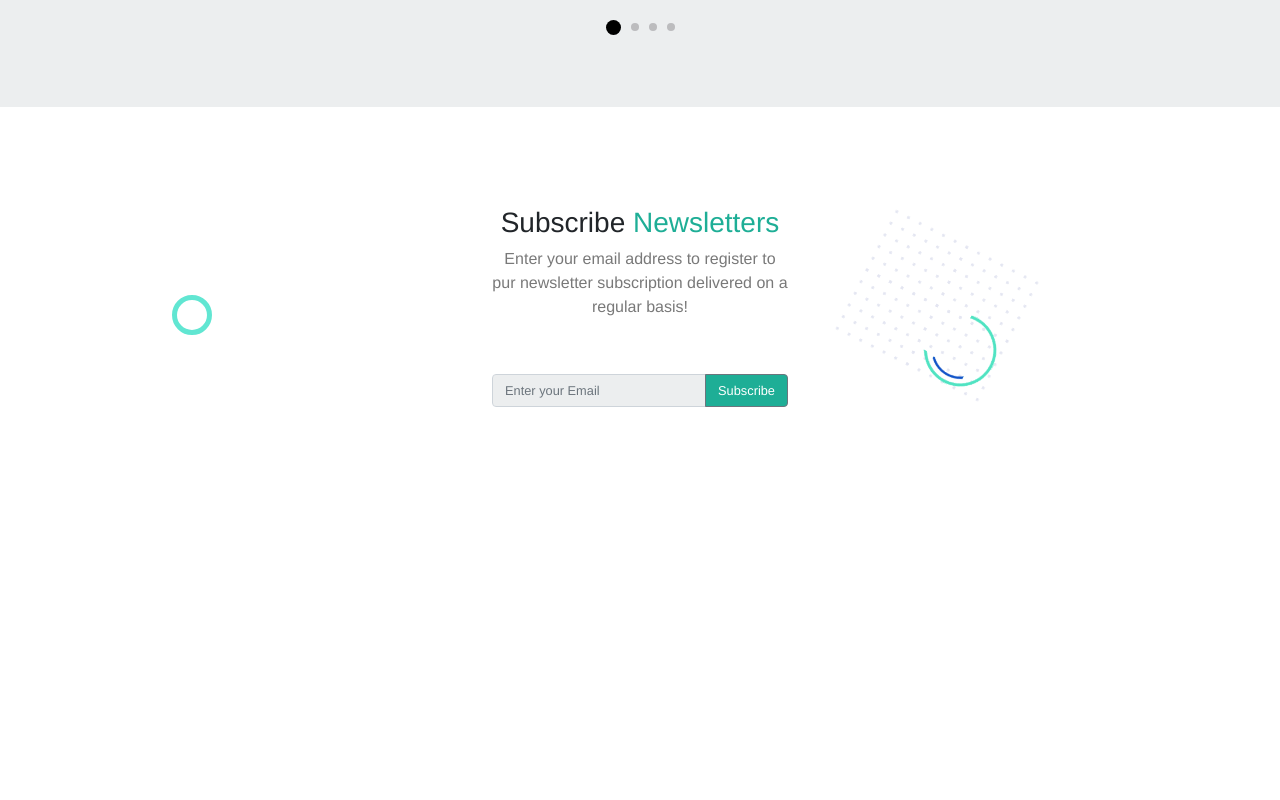
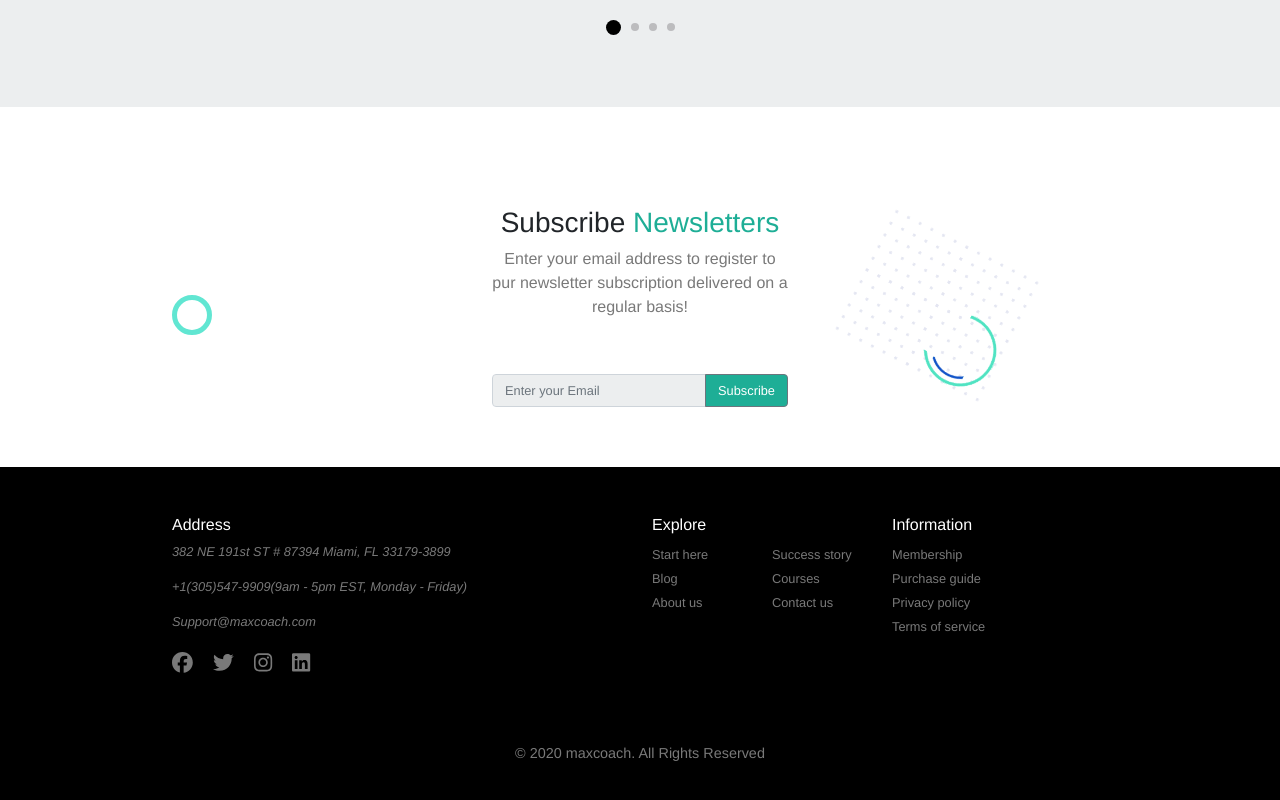
Before and after one commit to NuvoloniM/proj-html-vuejs, a Vue app: page / in a window 1280 px wide. Shown: the part 4899-5699 px from the top of the page. Before the commit the page ends 5366 px from the top, so only its background shows below. Built offline with nearby package versions, Linux system fonts and the light colour scheme.

Commit message:
Footer Section

```diff
--- a/package.json
+++ b/package.json
@@ -9,6 +9,7 @@
   },
   "dependencies": {
     "@fortawesome/fontawesome-svg-core": "^6.1.1",
+    "@fortawesome/free-brands-svg-icons": "^6.1.1",
     "@fortawesome/free-regular-svg-icons": "^6.1.1",
     "@fortawesome/free-solid-svg-icons": "^6.1.1",
     "@fortawesome/vue-fontawesome": "^2.0.6",
--- a/src/App.vue
+++ b/src/App.vue
@@ -11,6 +11,9 @@
       <CommentSection/>
       <SubscribeSection/>
     </main>
+    <footer>
+      <FooterSection/>
+    </footer>
   </div>
 </template>
 
@@ -29,6 +32,7 @@ import EventSection from './components/main/EventSection.vue';
 import CommentSection from './components/main/CommentSection.vue';
 import SubscribeSection from './components/main/SubscribeSection.vue';
 // * Footer components *
+import FooterSection from './components/footer/FooterSection.vue';
 
 
 export default {
@@ -43,6 +47,7 @@ export default {
     EventSection,
     CommentSection,
     SubscribeSection,
+    FooterSection,
   }
 }
 </script>
@@ -54,4 +59,8 @@ export default {
 #app {
   font-family: Avenir, Helvetica, Arial, sans-serif;
 }
+
+footer {
+  background-color: #000;
+}
 </style>
--- /dev/null
+++ b/src/components/footer/FooterSection.vue
@@ -0,0 +1,36 @@
+<template>
+    <div class="container w-75 mx-auto">
+        <div class="row justify-content-between py-5">
+            <FooterAddress/>
+            <FooterMenu/>
+        </div>
+        <div class="copyright"> &copy; 2020 maxcoach. All Rights Reserved </div>
+    </div>
+</template>
+
+<script>
+
+import FooterAddress from '../footer/partials/FooterAddress.vue';
+import FooterMenu from '../footer/partials/FooterMenu.vue';
+
+export default {
+    name:  'FooterSection',
+    components: {
+        FooterAddress,
+        FooterMenu,
+    }
+}
+</script>
+
+<style lang="scss" scoped>
+
+@import '../../assets/style/variables.scss';
+
+.copyright{
+ font-size: 0.9em;
+ color: $comment_text;
+ text-align: center;
+ padding-bottom: 40px;
+}
+
+</style>
--- /dev/null
+++ b/src/components/footer/partials/FooterAddress.vue
@@ -0,0 +1,74 @@
+<template>
+    <div class="col-4">
+        <h6> Address</h6>
+        <p>382 NE 191st ST # 87394 Miami, FL 33179-3899</p>
+        <p>+1(305)547-9909(9am - 5pm EST, Monday - Friday)</p>
+        <p>Support@maxcoach.com</p>
+        <ul>
+            <li v-for="(element,index) in social" :key="index">
+                <a :href="`${element.link}`">
+                    <font-awesome-icon :icon="`fa-brands ${element.icon}`"/>
+                </a>
+            </li>
+        </ul>
+    </div>
+</template>
+
+<script>
+export default {
+    name: 'FooterAddress',
+    data() {
+        return {
+            social: [
+                {
+                    icon:'fa-facebook',
+                    link:'www.facebook.com',
+                },
+                {
+                    icon:'fa-twitter',
+                    link:'www.twitter.com',
+                },
+                {
+                    icon:'fa-instagram',
+                    link:'www.instagram.com',
+                },
+                {
+                    icon:'fa-linkedin',
+                    link:'www.linkedin.com',
+                },
+            ]
+        }
+    }
+}
+</script>
+
+<style lang="scss" scoped>
+@import '../../../assets/style/mixin.scss';
+
+h6 {
+    color: #fff;
+}
+
+p {
+    font-size: 0.8em;
+    font-style: italic;
+    color: $comment_text;
+}
+
+ul {
+    @include orizontalMenu;
+    justify-content: flex-start;
+    padding: 0;
+
+    li {
+        padding-right: 20px;
+
+        a {
+            text-decoration: none;
+            font-size: 1.3em;
+            color: $comment_text;
+        }
+    }
+}
+
+</style>
--- /dev/null
+++ b/src/components/footer/partials/FooterMenu.vue
@@ -0,0 +1,26 @@
+<template>
+    <div class="col-6">
+        <div class="row">
+            <FooterMenuExplore/>
+            <FooterMenuInformation/>
+        </div>
+    </div>
+</template>
+
+<script>
+
+import FooterMenuExplore from '../partials/FooterMenuExplore.vue';
+import FooterMenuInformation from '../partials/FooterMenuInformation.vue';
+
+export default {
+    name: 'FooterMenu',
+    components: {
+        FooterMenuExplore,
+        FooterMenuInformation,
+    }
+}
+</script>
+
+<style lang="scss" scoped>
+
+</style>
--- /dev/null
+++ b/src/components/footer/partials/FooterMenuExplore.vue
@@ -0,0 +1,62 @@
+<template>
+    <div class="col-6">
+        <h6>Explore</h6>
+        <div class="row">
+            <div v-for="(element,index) in explore" :key="index" class="col-6">
+                <a :href="`${element.link}`"> {{element.name}} </a>
+            </div>
+        </div>
+    </div>
+</template>
+
+<script>
+export default {
+    name: 'FooterMenuExplore',
+    data() {
+        return {
+            explore: [
+                {
+                    name: 'Start here',
+                    link: '#',
+                },
+                {
+                    name: 'Success story',
+                    link: '#',
+                },
+                {
+                    name: 'Blog',
+                    link: '#',
+                },
+                {
+                    name: 'Courses',
+                    link: '#',
+                },
+                {
+                    name: 'About us',
+                    link: '#',
+                },
+                {
+                    name: 'Contact us',
+                    link: '#',
+                },
+            ]
+        }
+    }
+}
+</script>
+
+<style lang="scss" scoped>
+
+@import '../../../assets/style/variables.scss';
+
+h6 {
+    color: #fff;
+}
+
+a {
+    text-decoration: none;
+    color: $comment_text;
+    font-size: 0.8em;
+}
+
+</style>
--- /dev/null
+++ b/src/components/footer/partials/FooterMenuInformation.vue
@@ -0,0 +1,54 @@
+<template>
+    <div class="col-6">
+        <h6>Information</h6>
+        <div v-for="(element,index) in information" :key="index">
+            <a :href="`${element.link}`">
+                {{element.name}}
+            </a>
+        </div>
+    </div>
+</template>
+
+<script>
+export default {
+    name: 'FooterMenuInformation',
+    data() {
+        return{
+            information: [
+                {
+                    name:'Membership',
+                    link: '#',
+                },
+                {
+                    name:'Purchase guide',
+                    link: '#',
+                },
+                {
+                    name:'Privacy policy',
+                    link: '#',
+                },
+                {
+                    name:'Terms of service',
+                    link: '#',
+                },
+            ]
+        }
+    }
+}
+</script>
+
+<style lang="scss" scoped>
+
+@import '../../../assets/style/variables.scss';
+
+h6 {
+    color: #fff;
+}
+
+a {
+    text-decoration: none;
+    color: $comment_text;
+    font-size: 0.8em;
+}
+
+</style>
--- a/src/main.js
+++ b/src/main.js
@@ -12,12 +12,13 @@ import { faChevronDown} from "@fortawesome/free-solid-svg-icons";
 import { faArrowRightLong} from "@fortawesome/free-solid-svg-icons";
 import {faCirclePlay} from "@fortawesome/free-regular-svg-icons";
 import { faLocationDot } from "@fortawesome/free-solid-svg-icons";
+import { faFacebook, faTwitter, faInstagram, faLinkedin } from "@fortawesome/free-brands-svg-icons";
 
 /* import font awesome icon component */
 import { FontAwesomeIcon } from '@fortawesome/vue-fontawesome'
 
 /* add icons to the library */
-library.add(faCircleUser, faMagnifyingGlass, faChevronDown, faArrowRightLong, faCirclePlay, faLocationDot, )
+library.add(faCircleUser, faMagnifyingGlass, faChevronDown, faArrowRightLong, faCirclePlay, faLocationDot,faFacebook, faTwitter, faInstagram, faLinkedin )
 
 /* add font awesome icon component */
 Vue.component('font-awesome-icon', FontAwesomeIcon)
```
Also changed, not shown: 1 other file (tests, documents, lock files or other folders).
